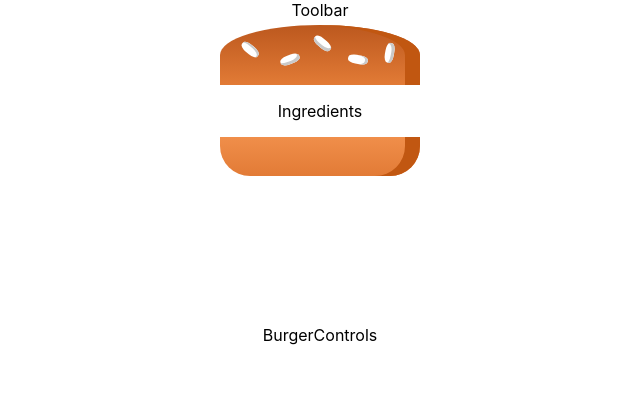
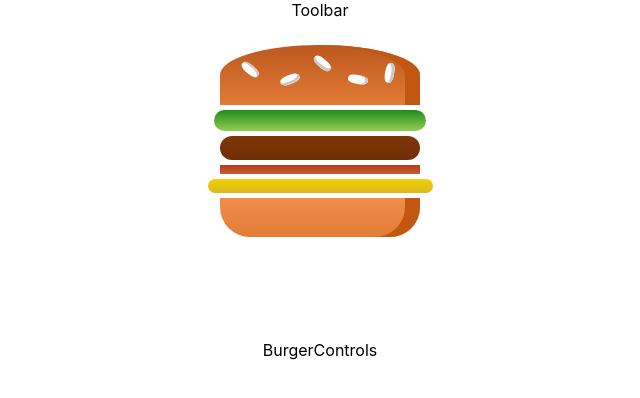
Before and after one commit to bonheurjedd/Build-Burger-Online, a React (Create React App) app: page / in a window 1280 px wide. Shown: the top 398 px of the page, without its empty margins (320-960 px from the left). Built offline with nearby package versions, Linux system fonts and the light colour scheme.

Commit message:
2021.01.05

```diff
--- a/src/Layout/BurgerBuilder/Burger/Burger.js
+++ b/src/Layout/BurgerBuilder/Burger/Burger.js
@@ -1,12 +1,27 @@
 import React from 'react';
 import BurgerIngredients from './BurgerIngredients/BurgerIngredients';
 import classes from './Burger.module.css';
-const Burger = () => {
+const Burger = (props) => {
+ let transfromeingredient = Object.keys(props.burgerIngredients)
+  .map((ingredients, igKey) => {
+   return [...Array(props.burgerIngredients[ingredients])]
+    .map((_, i) => {
+     return (
+      <BurgerIngredients keys={i + 1} type={ingredients} />
+     )
+    })
+  }).reduce((arr, el) => {
+   return arr.concat(el)
+  })
+
+ if (transfromeingredient === 0) {
+  transfromeingredient = <p>Start Adding Ingredients !</p>
+ }
  return (
   <>
    <div className={classes.Burger}>
     <BurgerIngredients type="bread-top" />
-    <div><p>Ingredients</p></div>
+    {transfromeingredient}
     <BurgerIngredients type="bread-bottom" />
    </div>
   </>
--- a/src/Layout/BurgerBuilder/Burger/Burger.module.css
+++ b/src/Layout/BurgerBuilder/Burger/Burger.module.css
@@ -2,4 +2,5 @@
  width: 250px;
  margin: 0 auto;
  height: 300px;
+ padding-top: 20px;
 }
--- a/src/Layout/BurgerBuilder/Burger/BurgerIngredients/BurgerIngredients.js
+++ b/src/Layout/BurgerBuilder/Burger/BurgerIngredients/BurgerIngredients.js
@@ -3,7 +3,6 @@ import classes from './BurgerIngredients.module.css';
 import PropTypes from 'prop-types';
 
 class BurgerIngredients extends Component {
-
   render() {
     let ingredient = null;
 
--- a/src/Layout/BurgerBuilder/BurgerBuilder.js
+++ b/src/Layout/BurgerBuilder/BurgerBuilder.js
@@ -1,11 +1,20 @@
 import React, { Component } from 'react';
 import Burger from './Burger/Burger';
 class BurgerBuilder extends Component {
+ state = {
+  ingredients: {
+   salad: 1,
+   meat: 1,
+   bacon: 1,
+   cheese: 1,
+  }
+ }
+
  render() {
 
   return (
    <>
-    <Burger />
+    <Burger burgerIngredients={this.state.ingredients} />
     <div>BurgerControls</div>
    </>
   )
```
Also changed, not shown: 1 other file (tests, documents, lock files or other folders). Lines whose indentation alone changed are shown as unchanged.
